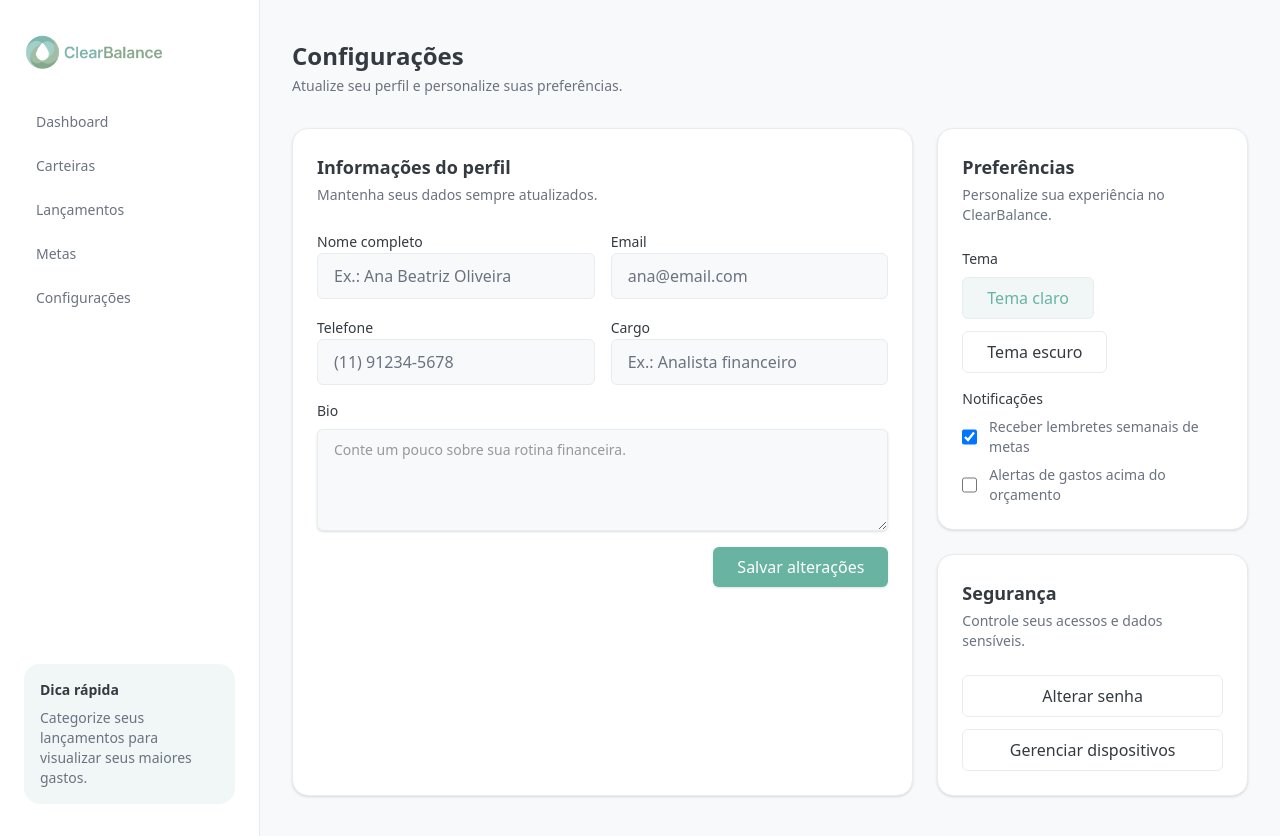
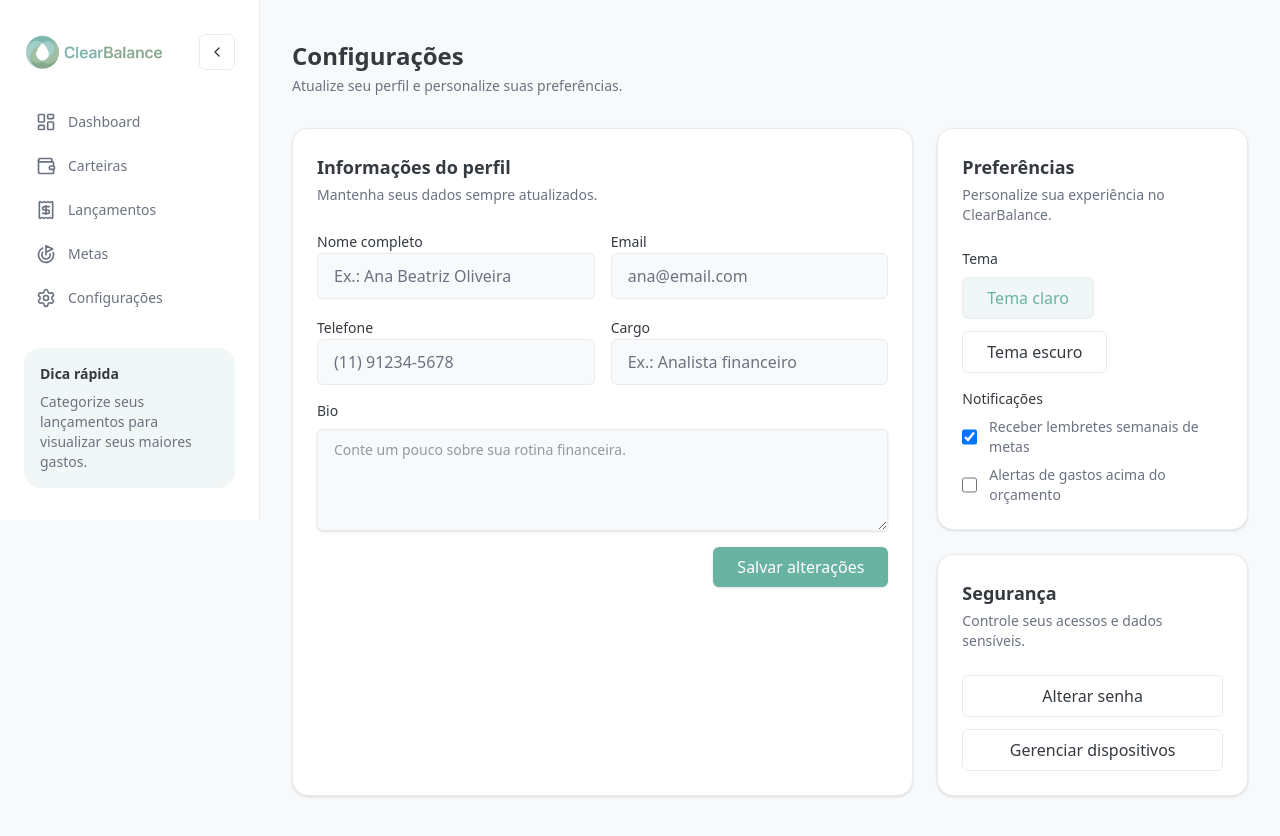
Before and after one commit to CaioSouzalimaa/clearbalance, a Next.js app: page /settings in a window 1280 px wide. Built offline with nearby package versions, Linux system fonts and the light colour scheme.

Commit message:
Add collapsible sidebar icons and mobile nav

```diff
--- a/app/settings/page.tsx
+++ b/app/settings/page.tsx
@@ -1,14 +1,11 @@
-import { Sidebar } from "@/components/dashboard/sidebar";
+import { SidebarShell } from "@/components/dashboard/sidebar-shell";
 import { ThemeToggle } from "@/components/settings/theme-toggle";
 import { Button } from "@/components/ui/button";
 import { Input } from "@/components/ui/input";
 
 export default function SettingsPage() {
   return (
-    <div className="min-h-screen bg-background text-foreground">
-      <div className="grid min-h-screen grid-cols-[260px_1fr]">
-        <Sidebar />
-        <main className="flex flex-col gap-8 bg-background px-8 py-10">
+    <SidebarShell>
       <header className="space-y-1">
         <h1 className="text-2xl font-semibold text-foreground">
           Configurações
@@ -148,9 +145,7 @@ export default function SettingsPage() {
           </div>
 
           <div className="rounded-2xl border border-border bg-surface p-6 shadow-sm">
-                <h2 className="text-lg font-semibold text-foreground">
-                  Segurança
-                </h2>
+            <h2 className="text-lg font-semibold text-foreground">Segurança</h2>
             <p className="mt-1 text-sm text-muted-foreground">
               Controle seus acessos e dados sensíveis.
             </p>
@@ -166,8 +161,6 @@ export default function SettingsPage() {
           </div>
         </div>
       </section>
-        </main>
-      </div>
-    </div>
+    </SidebarShell>
   );
 }
--- a/components/dashboard/sidebar-shell.tsx
+++ b/components/dashboard/sidebar-shell.tsx
@@ -1,39 +1,42 @@
 "use client";
 
 import { ReactNode, useState } from "react";
+import Link from "next/link";
 
-import { Sidebar } from "@/components/dashboard/sidebar";
-import { Button } from "@/components/ui/button";
+import { LucideIcon, navItems, Sidebar } from "@/components/dashboard/sidebar";
 
 interface SidebarShellProps {
   children: ReactNode;
 }
 
 export const SidebarShell = ({ children }: SidebarShellProps) => {
-  const [isSidebarVisible, setIsSidebarVisible] = useState(true);
+  const [isCollapsed, setIsCollapsed] = useState(false);
 
   return (
     <div className="min-h-screen bg-background text-foreground">
-      <div
-        className={`grid min-h-screen gap-0 ${
-          isSidebarVisible ? "grid-cols-[260px_1fr]" : "grid-cols-1"
-        }`}
-      >
-        {isSidebarVisible ? <Sidebar /> : null}
-        <main className="flex flex-col gap-8 bg-background px-8 py-10">
-          <div className="flex justify-end">
-            <Button
-              type="button"
-              variant="outline"
-              onClick={() => setIsSidebarVisible((prev) => !prev)}
-              aria-expanded={isSidebarVisible}
-            >
-              {isSidebarVisible ? "Esconder menu" : "Mostrar menu"}
-            </Button>
-          </div>
+      <div className="flex min-h-screen">
+        <Sidebar
+          isCollapsed={isCollapsed}
+          onToggleCollapse={() => setIsCollapsed((prev) => !prev)}
+        />
+        <main className="flex flex-1 flex-col gap-8 bg-background px-4 py-10 pb-24 md:px-8 md:pb-10">
           {children}
         </main>
       </div>
+      <nav className="fixed inset-x-0 bottom-0 z-20 border-t border-border bg-surface px-6 py-3 md:hidden">
+        <div className="flex items-center justify-around text-xs font-medium text-muted-foreground">
+          {navItems.map((item) => (
+            <Link
+              key={item.label}
+              href={item.href}
+              className="flex flex-col items-center gap-1 text-center transition-colors hover:text-primary"
+            >
+              <LucideIcon icon={item.icon} className="h-5 w-5" aria-hidden />
+              <span>{item.label}</span>
+            </Link>
+          ))}
+        </div>
+      </nav>
     </div>
   );
 };
--- a/components/dashboard/sidebar.tsx
+++ b/components/dashboard/sidebar.tsx
@@ -1,18 +1,77 @@
+import { createElement } from "react";
 import Image from "next/image";
 import Link from "next/link";
+import {
+  ChevronLeft,
+  ChevronRight,
+  Goal,
+  LayoutDashboard,
+  Receipt,
+  Settings,
+  Wallet,
+} from "lucide";
 
-const navItems = [
-  { label: "Dashboard", href: "/dashboard" },
-  { label: "Carteiras", href: "#" },
-  { label: "Lançamentos", href: "#" },
-  { label: "Metas", href: "#" },
-  { label: "Configurações", href: "/settings" },
+import { Button } from "@/components/ui/button";
+
+export const navItems = [
+  { label: "Dashboard", href: "/dashboard", icon: LayoutDashboard },
+  { label: "Carteiras", href: "#", icon: Wallet },
+  { label: "Lançamentos", href: "#", icon: Receipt },
+  { label: "Metas", href: "#", icon: Goal },
+  { label: "Configurações", href: "/settings", icon: Settings },
 ];
 
-export const Sidebar = () => {
+type IconNode = [string, Record<string, string | number>][];
+
+interface LucideIconProps {
+  icon: IconNode;
+  className?: string;
+  "aria-hidden"?: boolean;
+}
+
+export const LucideIcon = ({
+  icon,
+  className,
+  ...props
+}: LucideIconProps) => {
   return (
-    <aside className="flex h-full flex-col gap-8 border-r border-border bg-surface px-6 py-8">
+    <svg
+      xmlns="http://www.w3.org/2000/svg"
+      width="24"
+      height="24"
+      viewBox="0 0 24 24"
+      fill="none"
+      stroke="currentColor"
+      strokeWidth="2"
+      strokeLinecap="round"
+      strokeLinejoin="round"
+      className={className}
+      {...props}
+    >
+      {icon.map(([tag, attrs], index) =>
+        createElement(tag, { ...attrs, key: `${tag}-${index}` })
+      )}
+    </svg>
+  );
+};
+
+interface SidebarProps {
+  isCollapsed: boolean;
+  onToggleCollapse: () => void;
+}
+
+export const Sidebar = ({ isCollapsed, onToggleCollapse }: SidebarProps) => {
+  return (
+    <aside
+      className={`hidden h-full flex-col gap-8 border-r border-border bg-surface py-8 transition-all duration-200 md:flex ${
+        isCollapsed ? "w-20 px-4" : "w-[260px] px-6"
+      }`}
+    >
+      <div className="flex items-center justify-between gap-3">
         <div className="flex items-center gap-3">
+          {isCollapsed ? (
+            <span className="text-lg font-semibold text-foreground">CB</span>
+          ) : (
             <Image
               src="/logo.png"
               alt="ClearBalance"
@@ -20,24 +79,51 @@ export const Sidebar = () => {
               height={40}
               className="object-contain"
             />
+          )}
+        </div>
+        <Button
+          type="button"
+          variant="outline"
+          onClick={onToggleCollapse}
+          aria-label={isCollapsed ? "Expandir menu" : "Recolher menu"}
+          aria-expanded={!isCollapsed}
+          className="flex h-9 w-9 items-center justify-center px-0"
+        >
+          {isCollapsed ? (
+            <LucideIcon icon={ChevronRight} className="h-4 w-4" aria-hidden />
+          ) : (
+            <LucideIcon icon={ChevronLeft} className="h-4 w-4" aria-hidden />
+          )}
+        </Button>
       </div>
       <nav className="flex flex-col gap-2 text-sm font-medium text-muted-foreground">
-        {navItems.map((item) => (
+        {navItems.map((item) => {
+          const Icon = item.icon;
+          return (
             <Link
               key={item.label}
               href={item.href}
-            className="rounded-lg px-3 py-2 transition-colors hover:bg-primary/10 hover:text-primary"
+              aria-label={item.label}
+              className={`flex items-center gap-3 rounded-lg px-3 py-2 transition-colors hover:bg-primary/10 hover:text-primary ${
+                isCollapsed ? "justify-center" : ""
+              }`}
             >
+              <LucideIcon icon={Icon} className="h-5 w-5" aria-hidden />
+              <span className={isCollapsed ? "sr-only" : ""}>
                 {item.label}
+              </span>
             </Link>
-        ))}
+          );
+        })}
       </nav>
+      {!isCollapsed ? (
         <div className="mt-auto rounded-2xl bg-primary/10 p-4 text-sm text-muted-foreground">
           <p className="font-semibold text-foreground">Dica rápida</p>
           <p className="mt-2">
             Categorize seus lançamentos para visualizar seus maiores gastos.
           </p>
         </div>
+      ) : null}
     </aside>
   );
 };
```
Lines whose indentation alone changed are shown as unchanged.
